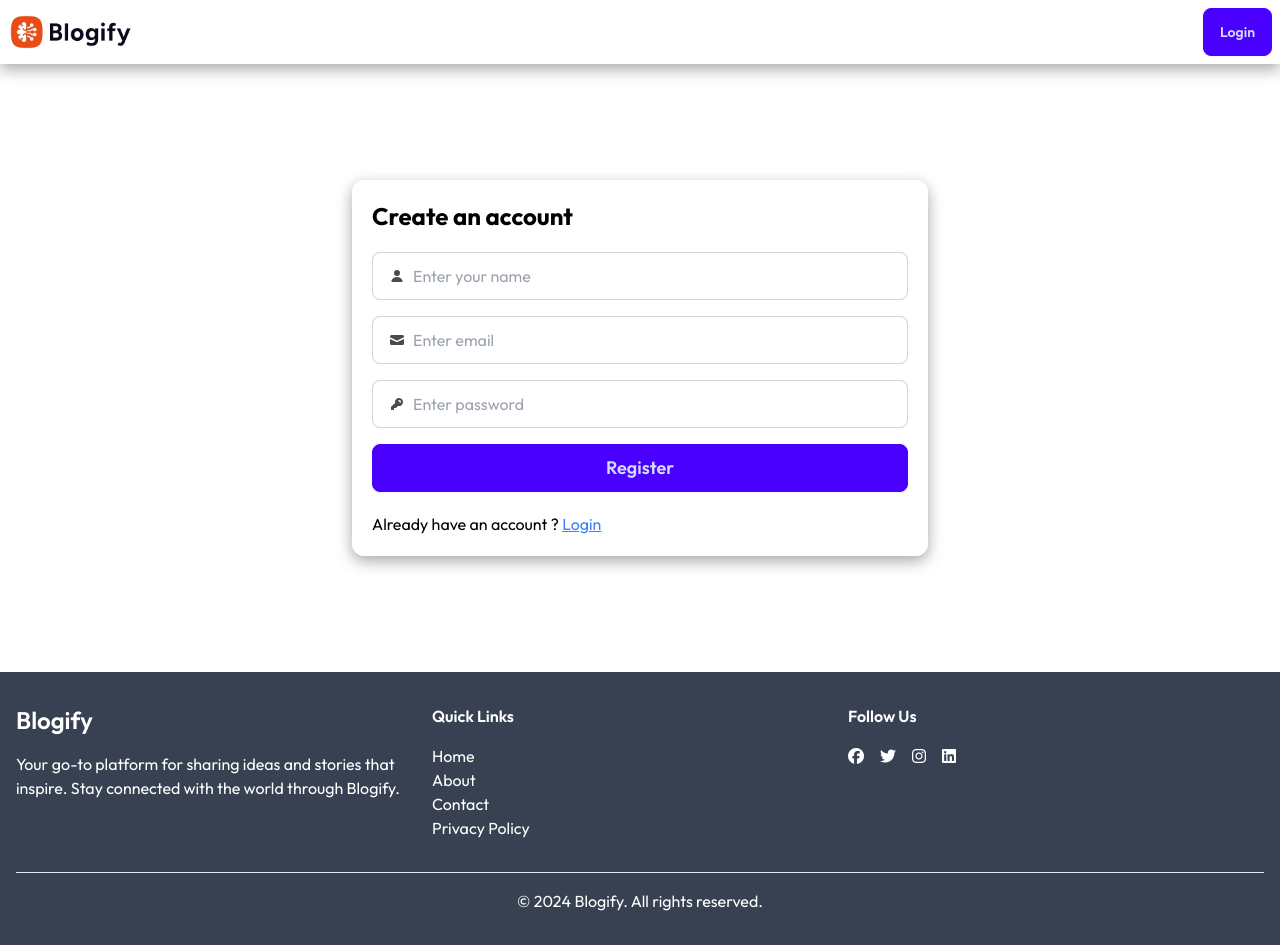
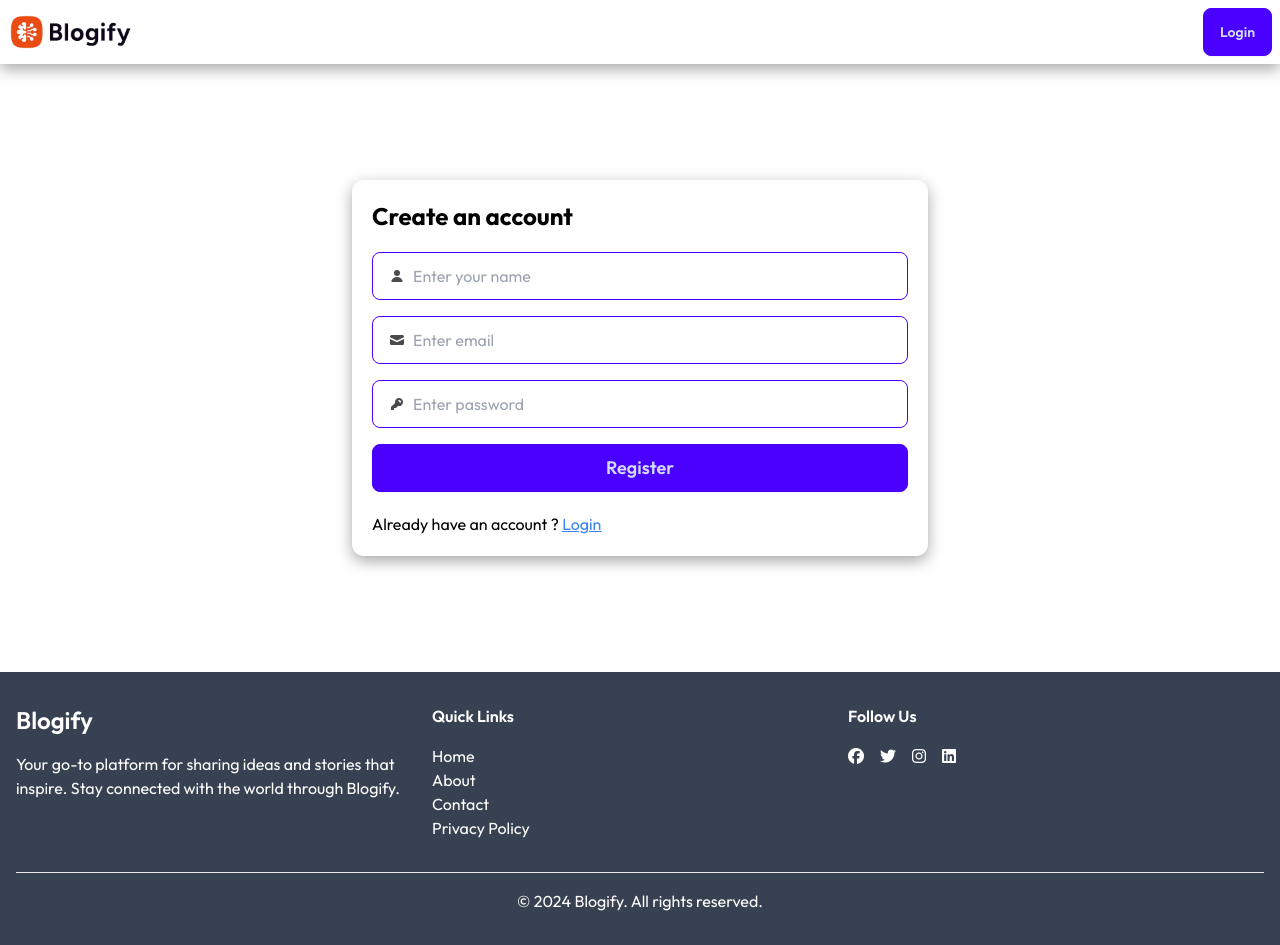
Before and after one commit to ankitjhagithub21/blogify, a React (Vite) app in the folder frontend/: page /register in a window 1280 px wide. Built offline with nearby package versions, Linux system fonts and the light colour scheme; no server answers.

Commit message:
changes form input

```diff
--- a/frontend/src/pages/Login.jsx
+++ b/frontend/src/pages/Login.jsx
@@ -6,6 +6,7 @@ import { setIsLoggedIn } from '../redux/slices/authSlice'
 
 const Login = () => {
     const navigate = useNavigate()
+
     const [loading, setLoading] = useState(false)
     const [email, setEmail] = useState('')
     const [password, setPassword] = useState('')
@@ -20,6 +21,7 @@ const Login = () => {
         }
 
         setLoading(true)
+        const toastId = toast.loading("Processing your data.")
         try {
             const res = await fetch(`${import.meta.env.VITE_SERVER_URL}/auth/login`, {
                 method: "POST",
@@ -43,6 +45,7 @@ const Login = () => {
             console.log(error)
         } finally {
             setLoading(false)
+            toast.dismiss(toastId)
         }
     }
 
@@ -57,7 +60,7 @@ const Login = () => {
                 <h2 className='text-2xl font-bold mb-5'>Login to your account.</h2>
                 <form className='flex flex-col gap-4' onSubmit={handleSubmit}>
 
-                    <label className="input input-bordered flex items-center gap-2">
+                    <label className="input input-primary input-bordered bg-transparent  flex items-center gap-2">
                         <svg
                             xmlns="http://www.w3.org/2000/svg"
                             viewBox="0 0 16 16"
@@ -70,15 +73,16 @@ const Login = () => {
                         </svg>
                         <input
                             type="text"
-                            className="grow"
+                            className="grow "
                             placeholder="Enter email"
                             name='email'
+
                             value={email}
                             onChange={(e) => setEmail(e.target.value)}
                         />
                     </label>
 
-                    <label className="input input-bordered flex items-center gap-2">
+                    <label className="input input-primary bg-transparent input-bordered flex items-center gap-2">
                         <svg
                             xmlns="http://www.w3.org/2000/svg"
                             viewBox="0 0 16 16"
--- a/frontend/src/pages/Register.jsx
+++ b/frontend/src/pages/Register.jsx
@@ -52,7 +52,7 @@ const Register = () => {
             <div className='my-24 max-w-xl mx-auto p-5 rounded-xl custom-shadow'>
                 <h2 className='text-2xl font-bold mb-5'>Create an account</h2>
                 <form className='flex flex-col gap-4' onSubmit={handleSubmit}>
-                    <label className="input input-bordered flex items-center gap-2 ">
+                    <label className="input  input-primary bg-transparent input-bordered flex items-center gap-2 ">
                         <svg
                             xmlns="http://www.w3.org/2000/svg"
                             viewBox="0 0 16 16"
@@ -64,7 +64,7 @@ const Register = () => {
                         <input type="text" className="grow" placeholder="Enter your name" name='fullName' />
                     </label>
 
-                    <label className="input input-bordered flex items-center gap-2">
+                    <label className="input input-primary bg-transparent input-bordered flex items-center gap-2">
                         <svg
                             xmlns="http://www.w3.org/2000/svg"
                             viewBox="0 0 16 16"
@@ -78,7 +78,7 @@ const Register = () => {
                         <input type="text" className="grow" placeholder="Enter email" name='email' />
                     </label>
 
-                    <label className="input input-bordered flex items-center gap-2">
+                    <label className="input input-primary bg-transparent input-bordered flex items-center gap-2">
                         <svg
                             xmlns="http://www.w3.org/2000/svg"
                             viewBox="0 0 16 16"
```
